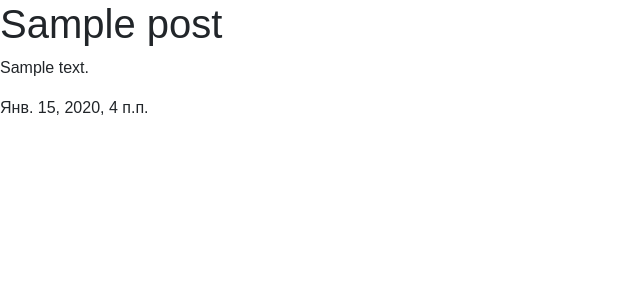
After one commit to KlevakinSergey/my---blog, a Django app: page /post/1/ in a window 1280 px wide. The commit adds this page. Shown: the top 300 px of the page, without its empty margins (0-640 px from the left). Run offline with Django 3.2, Linux system fonts and the light colour scheme; tables that the repository leaves empty hold one stand-in row (values such as "Sample post"); some libraries are stand-ins or nearby versions.

Commit message:
Added view and template for detailed blog post as well as CSS for the site.

```diff
--- a/blog/templates/index.html
+++ b/blog/templates/index.html
@@ -56,7 +56,7 @@
 		</div>
 		{% for post in posts %}
 		<div class="container">
-			<h1 class="titles text-center" style="color:  #5bbc2e;">{{ post.title }}</h1>
+			<h1 class="titles text-center" ><a style="color:#5bbc2e;" href="{% url 'post_detail' pk=post.pk %}">{{ post.title }}</a></h1>
 			<p class="titles-text">{{ post.text|linebreaksbr }}</p>
 			<p class= titles-text>published: {{ post.published_date }}</p>
 		</div>
--- /dev/null
+++ b/blog/templates/post_detail.html
@@ -0,0 +1,14 @@
+{% extends 'base.html' %}
+
+{% block content %}
+    <div class="post">
+
+        <h1>{{ post.title }}</h1>
+        <p>{{ post.text|linebreaksbr }}</p>
+        {% if post.published_date %}
+            <div class="date">
+                {{ post.published_date }}
+            </div>
+        {% endif %}
+    </div>
+{% endblock %}
--- a/blog/urls.py
+++ b/blog/urls.py
@@ -3,4 +3,5 @@ from . import views
 
 urlpatterns = [
     path('', views.index, name='index'),
+    path('post/<int:pk>/', views.post_detail, name='post_detail'),
 ]
--- a/blog/views.py
+++ b/blog/views.py
@@ -1,8 +1,14 @@
-from django.shortcuts import render
+from django.shortcuts import render, get_object_or_404
 from django.utils import timezone
+
 from .models import Post
 
 
 def index(request):
     posts = Post.objects.filter(published_date__lte=timezone.now()).order_by('published_date')
     return render(request, 'index.html' , {'posts': posts})
+
+
+def post_detail(request, pk):
+    post = get_object_or_404(Post, pk=pk)
+    return render(request, 'post_detail.html', {'post': post})
```
